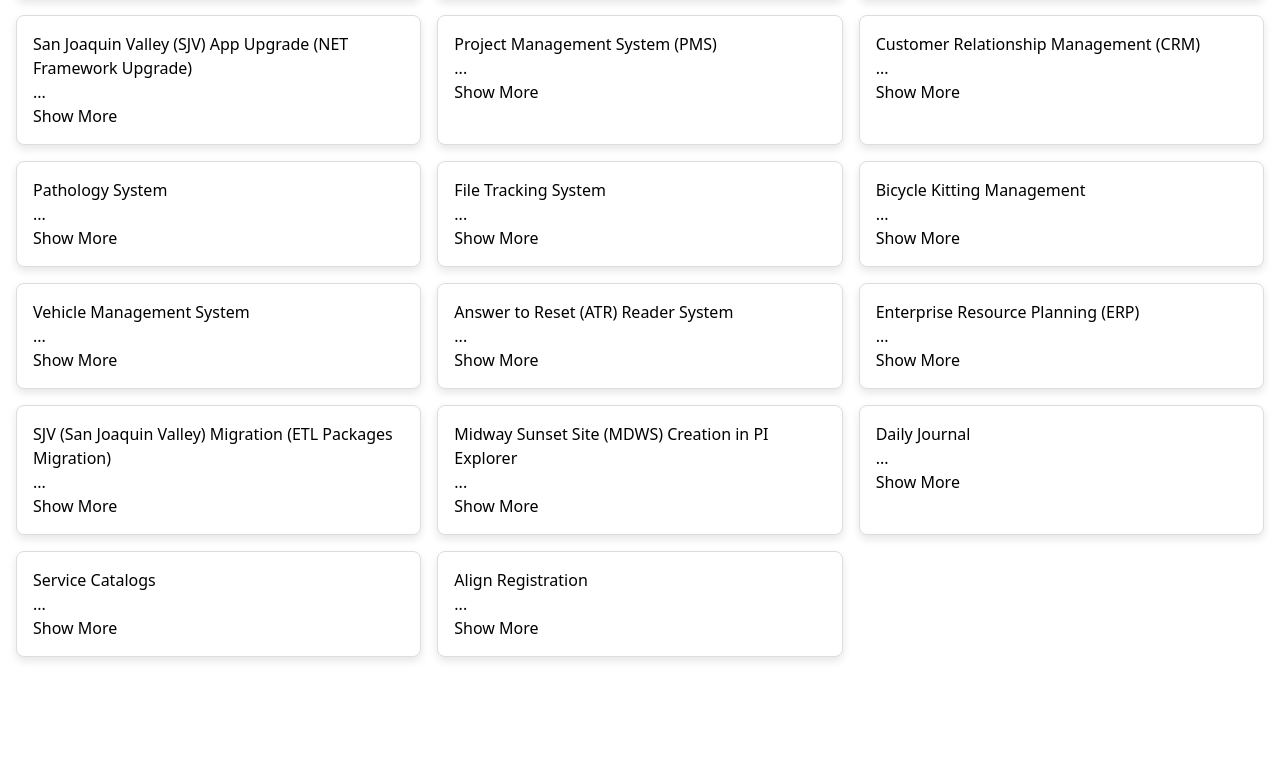
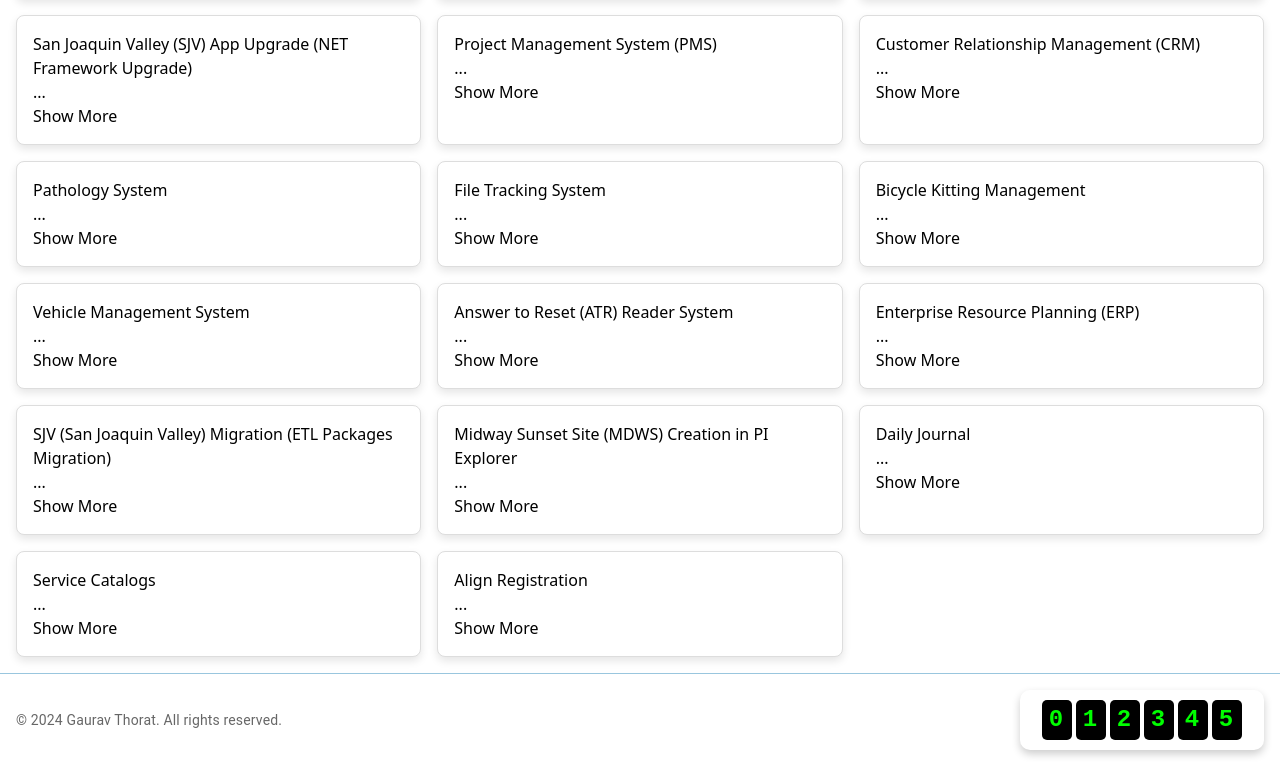
Before and after one commit to gauravthorath/Portfolio, a React (Vite) app: page /Portfolio/projects in a window 1280 px wide. Shown: the part 723-1489 px from the top of the page. Before the commit the page ends 1396 px from the top, so only its background shows below. Built offline with nearby package versions, Linux system fonts and the light colour scheme.

Commit message:
added footer component with countup lib for visitor counter

```diff
--- a/package.json
+++ b/package.json
@@ -28,6 +28,7 @@
     "leaflet": "^1.9.4",
     "pdfjs-dist": "2.11.338",
     "react": "^18.3.1",
+    "react-countup": "^6.5.3",
     "react-dom": "^18.3.1",
     "react-leaflet": "^4.2.1",
     "react-pdf": "^9.1.0",
--- a/src/App.tsx
+++ b/src/App.tsx
@@ -1,10 +1,12 @@
 import React from "react";
 import { RouterProvider } from "@tanstack/react-router";
 import router from "./router";
+import Footer from "./components/Footer/Footer";
 const App: React.FC = () => {
   return (
     <div>
       <RouterProvider router={router} />
+      <Footer />
     </div>
   );
 };
--- /dev/null
+++ b/src/components/Footer/Footer.module.css
@@ -0,0 +1,31 @@
+.meter_wrapper {
+  display: flex;
+  align-items: center;
+  padding: 10px;
+  color: white;
+  font-family: "Courier New", Courier, monospace;
+  box-shadow: 0 4px 8px rgba(0, 0, 0, 0.2);
+  border-radius: 10px;
+  padding-right: 20px;
+}
+
+.meter_digits {
+  display: flex;
+  margin-left: 10px;
+  font-size: 1.5rem;
+  font-weight: bold;
+  letter-spacing: 2px;
+}
+
+.meter_box {
+  width: 30px;
+  height: 40px;
+  display: flex;
+  justify-content: center;
+  align-items: center;
+  background-color: #000;
+  color: #00ff00;
+  font-family: "Courier New", Courier, monospace;
+  border-radius: 5px;
+  margin: 0 2px;
+}
--- /dev/null
+++ b/src/components/Footer/Footer.tsx
@@ -0,0 +1,66 @@
+import React, { useEffect, useState } from "react";
+import { Container, Typography, Box } from "@mui/material";
+import CountUp from "react-countup";
+import styles from "./Footer.module.css"; // Custom CSS for the meter effect
+
+const Footer: React.FC = () => {
+  const [visitorCount, setVisitorCount] = useState<number>(0);
+
+  useEffect(() => {
+    // Simulate a fetch for visitor count. Replace with actual API logic.
+    setTimeout(() => {
+      setVisitorCount(12345); // Example visitor count
+    }, 1000);
+  }, []);
+
+  // Function to split the visitor count into individual digits
+  const formatVisitorCount = (count: number) => {
+    return count.toString().padStart(6, "0").split(""); // Ensure 6 digits
+  };
+
+  return (
+    <footer>
+      <Container
+        sx={{
+          px: "0 !important",
+          borderTop: "1px solid #99c6de !important",
+          maxWidth: "100% !important",
+        }}
+      >
+        <Box
+          sx={{
+            display: "flex",
+            justifyContent: "space-between",
+            alignItems: "center",
+            py: 2,
+          }}
+        >
+          <Typography variant="body2" color="textSecondary" sx={{ px: 2 }}>
+            © {new Date().getFullYear()} Gaurav Thorat. All rights reserved.
+          </Typography>
+
+          {/* Electricity Meter Style Visitor Count */}
+          <Typography variant="body2" color="textSecondary" sx={{ px: 2 }}>
+            <div className={styles.meter_wrapper}>
+              <div className={styles.meter_digits}>
+                {formatVisitorCount(visitorCount).map((digit, index) => (
+                  <div key={index} className={styles.meter_box}>
+                    <CountUp
+                      start={0}
+                      end={parseInt(digit)}
+                      duration={0.5}
+                      useEasing={false}
+                      preserveValue
+                    />
+                  </div>
+                ))}
+              </div>
+            </div>
+          </Typography>
+        </Box>
+      </Container>
+    </footer>
+  );
+};
+
+export default Footer;
--- a/src/router.ts
+++ b/src/router.ts
@@ -18,13 +18,13 @@ const rootRoute = createRootRoute({
 const homeRoute = createRoute({
   getParentRoute: () => rootRoute,
   path: "/Portfolio/",
-  component: About, // Home page component
+  component: About, // landing page component
 });
 
 const home2Route = createRoute({
   getParentRoute: () => rootRoute,
   path: "/Portfolio",
-  component: About, // Home page component
+  component: About, // landing page component
 });
 
 const aboutRoute = createRoute({
```
Also changed, not shown: 1 other file (tests, documents, lock files or other folders).
